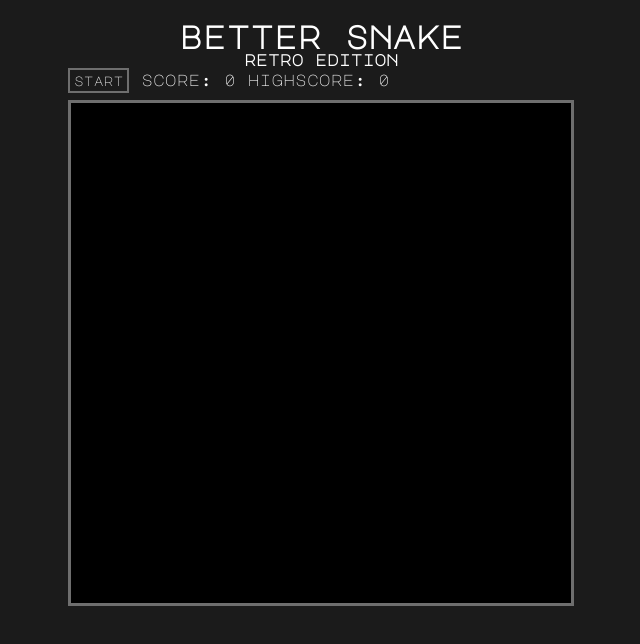
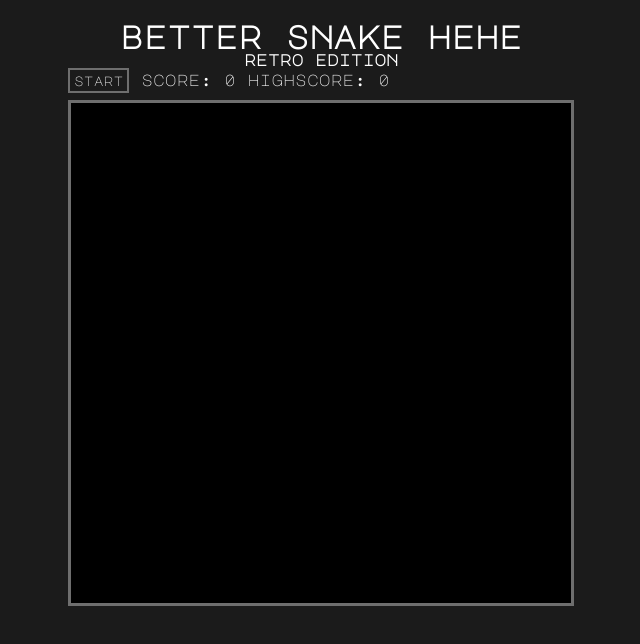
Before and after one commit to loanto-ant/bettersnake, a plain HTML site: page index.html in a window 1280 px wide. Shown: the whole page, without its empty margins (319-959 px from the left). Drawn offline with Linux system fonts and the light colour scheme.

Commit message:
test change

```diff
--- a/index.html
+++ b/index.html
@@ -13,7 +13,7 @@
    </head>
    <body>
       <div id="main">
-         <h1>Better Snake</h1>
+         <h1>Better Snake hehe</h1>
          <h4>Retro Edition</h4>
          <div id="controls">
             <button onclick="start()">Start</button>
```
